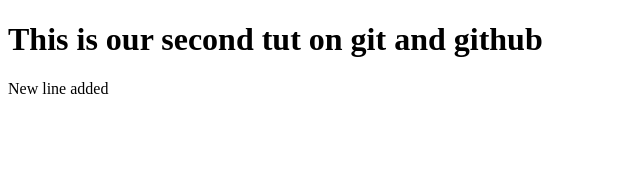
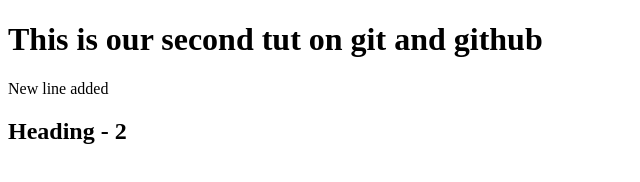
Before and after one commit to ritiksuter/practice_repo, a plain HTML site: page index.html in a window 1280 px wide. Shown: the whole page, without its empty margins (0-640 px from the left). Drawn offline with Linux system fonts and the light colour scheme.

Commit message:
Restore command

```diff
--- a/index.html
+++ b/index.html
@@ -8,5 +8,6 @@
 <body>
     <h1>This is our second tut on git and github</h1>
     <p>New line added</p>
+    <h2>Heading - 2</h2>
 </body>
 </html>
```
